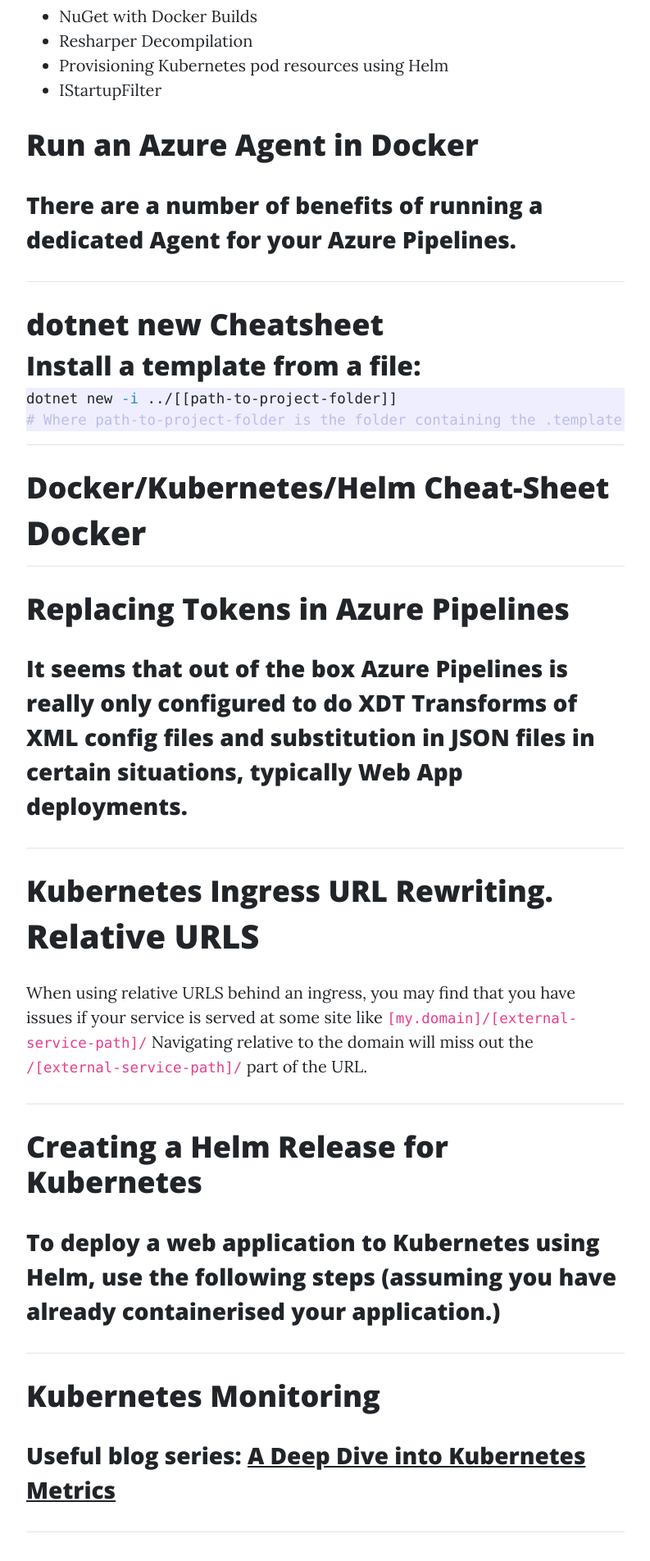
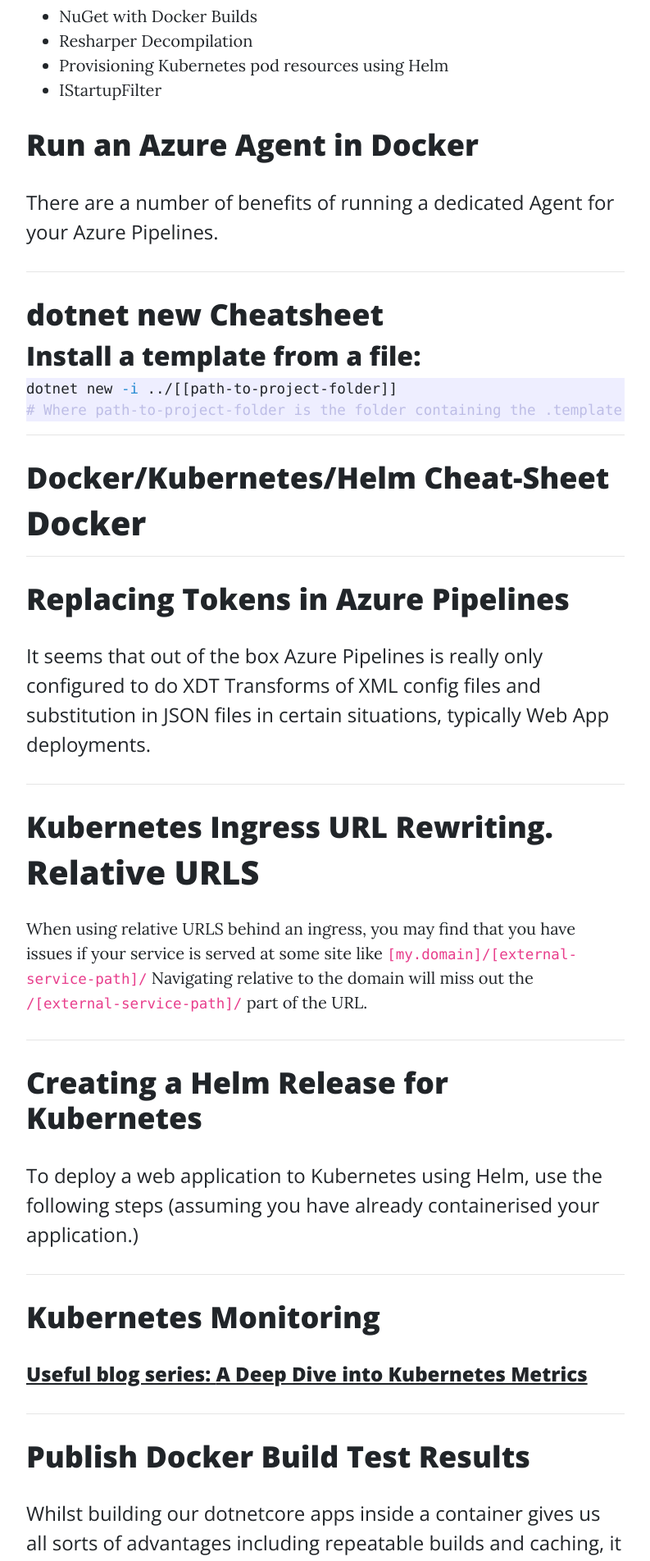
Before and after one commit to paxdev/paxdev.github.io, a Jekyll site: the page built from index.html, in a window 1280 px wide. Shown: the part 847-2751 px from the top of the page at 82% size, without its empty margins (243-1036 px from the left). Built offline with Jekyll 4.4.1, drawn with Linux system fonts in a browser that asks for light colours.

Commit message:
Update index.html

```diff
--- a/index.html
+++ b/index.html
@@ -20,8 +20,9 @@
 {% for post in site.posts %}
 <div class="post-preview">
   <a href="{{ post.url }}">
-  <h2 class="post-title">{{ post.title }}</h2></a>
-  <h3 class="post-subtitle">{{ post.excerpt }}</h3>
+  <h2 class="post-title">{{ post.title }}</h2>
+  <h4 class="post-subtitle">{{ post.excerpt }}</h4>
+  </a>
   <hr>
 </div>
 {% endfor %}
```
